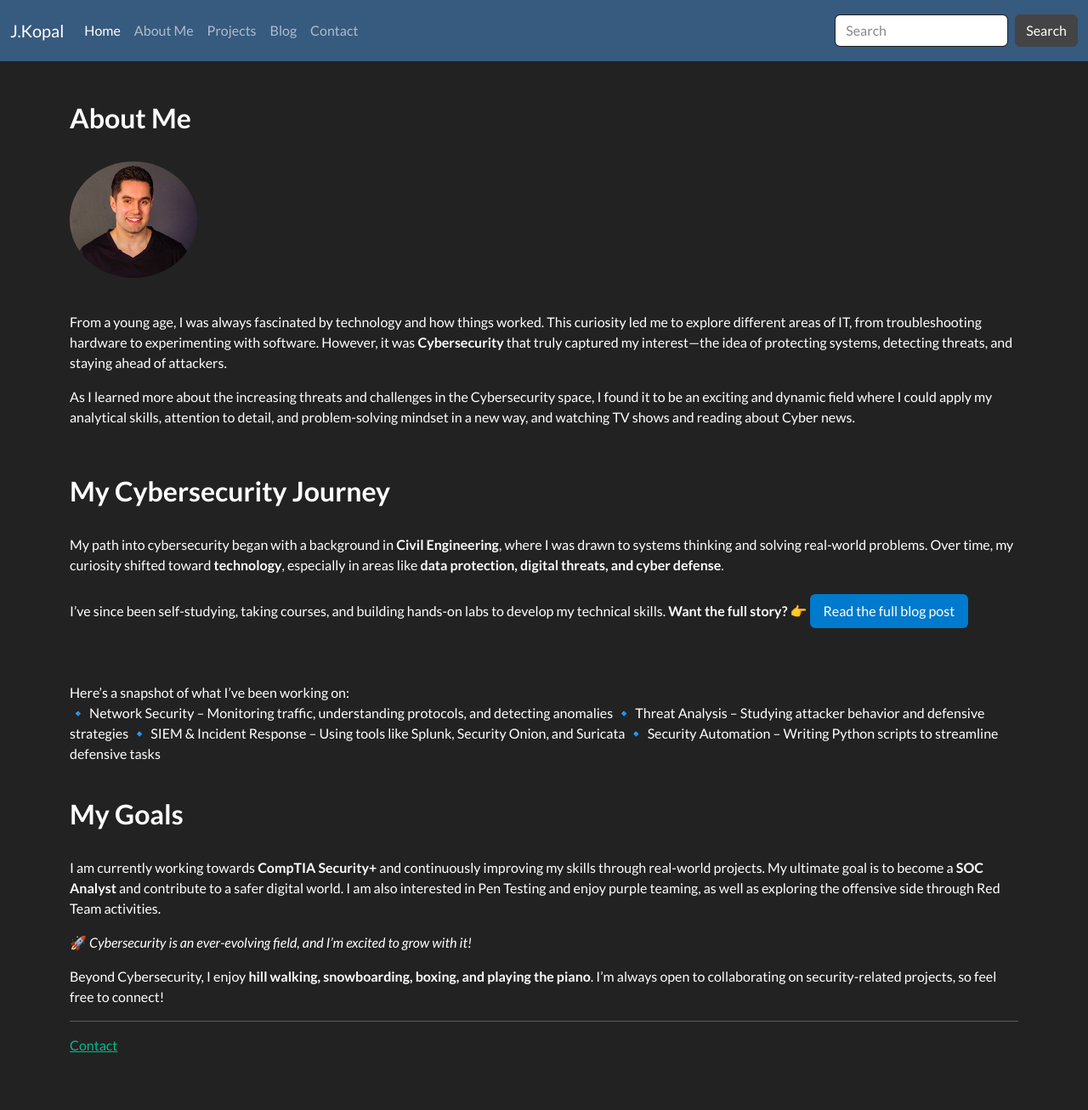
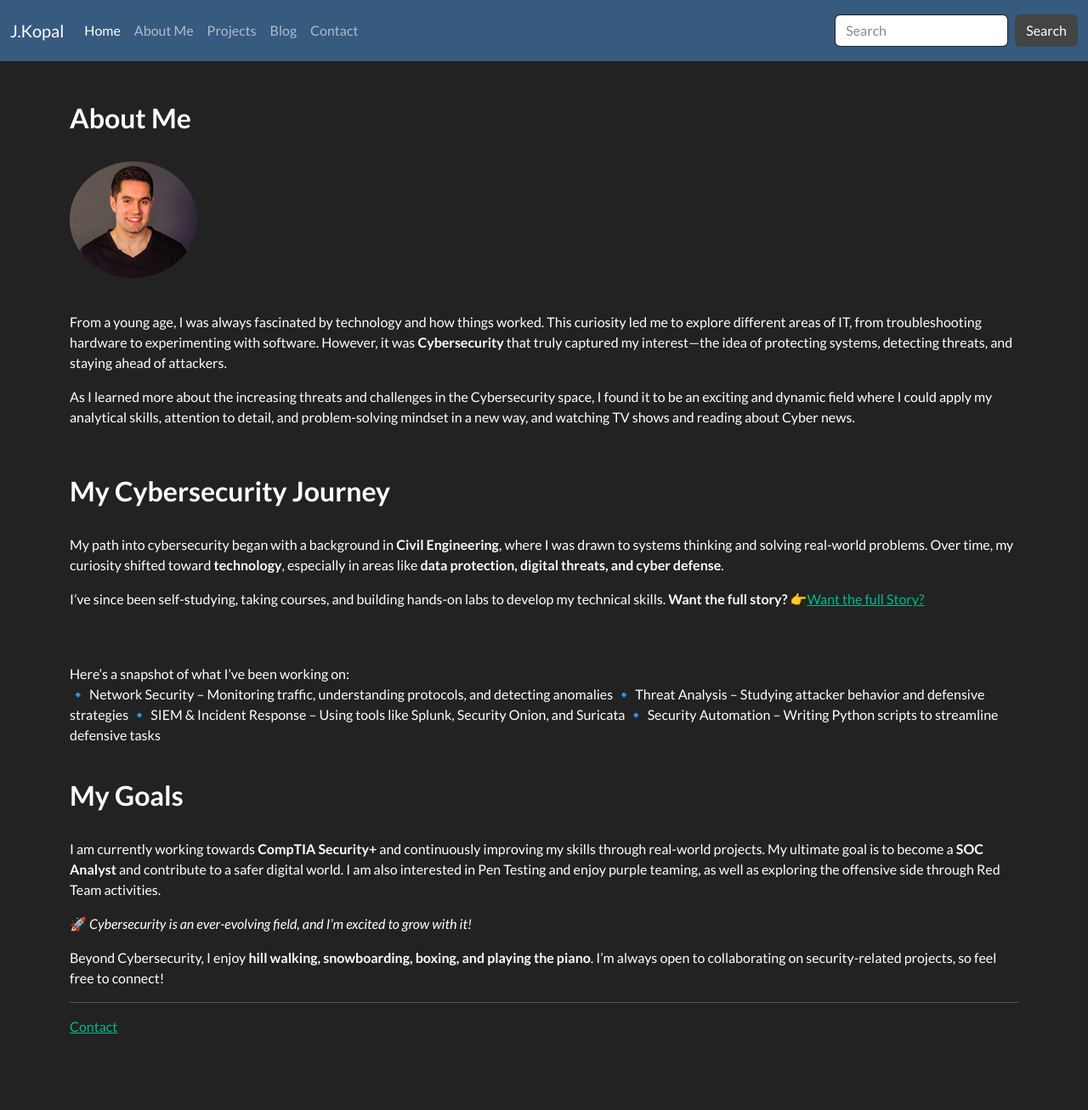
Before and after one commit to JKopal101/jkopal101.github.io, a Jekyll site: the page built from about_me.md, in a window 1280 px wide. Shown: the whole page at 85% size. Built offline with Jekyll 4.4.1, drawn with Linux system fonts in a browser that asks for light colours; after the commit the page ends 1284 px from its top, so only the background shows below that.

Commit message:
Update about_me.md

```diff
--- a/about_me.md
+++ b/about_me.md
@@ -23,8 +23,7 @@ My path into cybersecurity began with a background in **Civil Engineering**, whe
 
 I’ve since been self-studying, taking courses, and building hands-on labs to develop my technical skills.
 <span style="font-weight:600;">Want the full story?</span>
-👉
-<a href="/2025/03/26/my-cybersecurity-journey-from-construction-to-cyber.html" style="display:inline-block; padding: 8px 16px; background-color:#007acc; color:white; text-decoration:none; border-radius:6px; margin-top:6px;">Read the full blog post</a>
+👉[Want the full Story?](contact.md)
 
 <br><br> Here’s a snapshot of what I’ve been working on: <br>
 🔹 Network Security – Monitoring traffic, understanding protocols, and detecting anomalies
```
